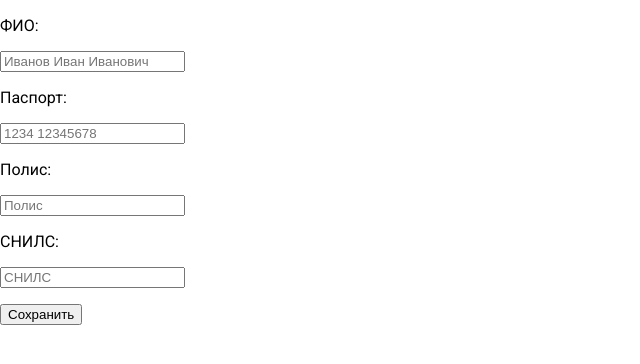
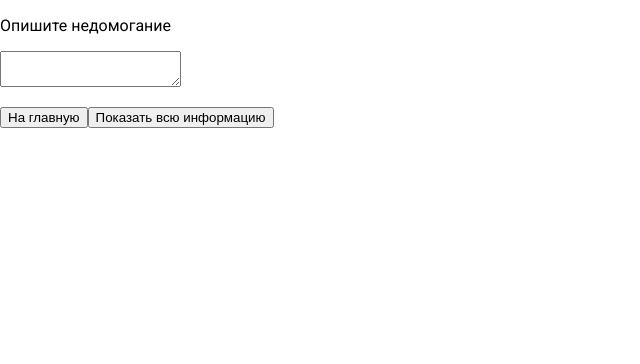
Before and after one commit to asurkis/leadersofdigital-hackaton-2021, an Angular app in the folder frontend/: page / in a window 1280 px wide. Shown: the top 364 px of the page, without its empty margins (0-640 px from the left). Built offline with nearby package versions, Linux system fonts and the light colour scheme.

Commit message:
Add form for symptoms

```diff
--- a/frontend/src/app/app.component.html
+++ b/frontend/src/app/app.component.html
@@ -1 +1 @@
-<app-form-general-info></app-form-general-info>
+<app-form-symptoms></app-form-symptoms>
--- a/frontend/src/app/form-symptoms/form-symptoms.component.html
+++ b/frontend/src/app/form-symptoms/form-symptoms.component.html
@@ -1 +1,6 @@
-<p>form-symptoms works!</p>
+<p>Опишите недомогание</p>
+<p><textarea [(ngModel)]="service.symptoms"></textarea></p>
+<p>
+    <button>На главную</button>
+    <button>Показать всю информацию</button>
+</p>
--- a/frontend/src/app/form-symptoms/form-symptoms.component.ts
+++ b/frontend/src/app/form-symptoms/form-symptoms.component.ts
@@ -1,4 +1,5 @@
 import { Component, OnInit } from '@angular/core';
+import { SymptomsService } from '../symptoms.service';
 
 @Component({
   selector: 'app-form-symptoms',
@@ -7,7 +8,7 @@ import { Component, OnInit } from '@angular/core';
 })
 export class FormSymptomsComponent implements OnInit {
 
-  constructor() { }
+  constructor(public service: SymptomsService) { }
 
   ngOnInit(): void {
   }
--- /dev/null
+++ b/frontend/src/app/symptoms.service.ts
@@ -0,0 +1,11 @@
+import { Injectable } from '@angular/core';
+
+@Injectable({
+  providedIn: 'root'
+})
+export class SymptomsService {
+
+  public symptoms: string = '';
+
+  constructor() { }
+}
```
Also changed, not shown: 1 other file (tests, documents, lock files or other folders).
